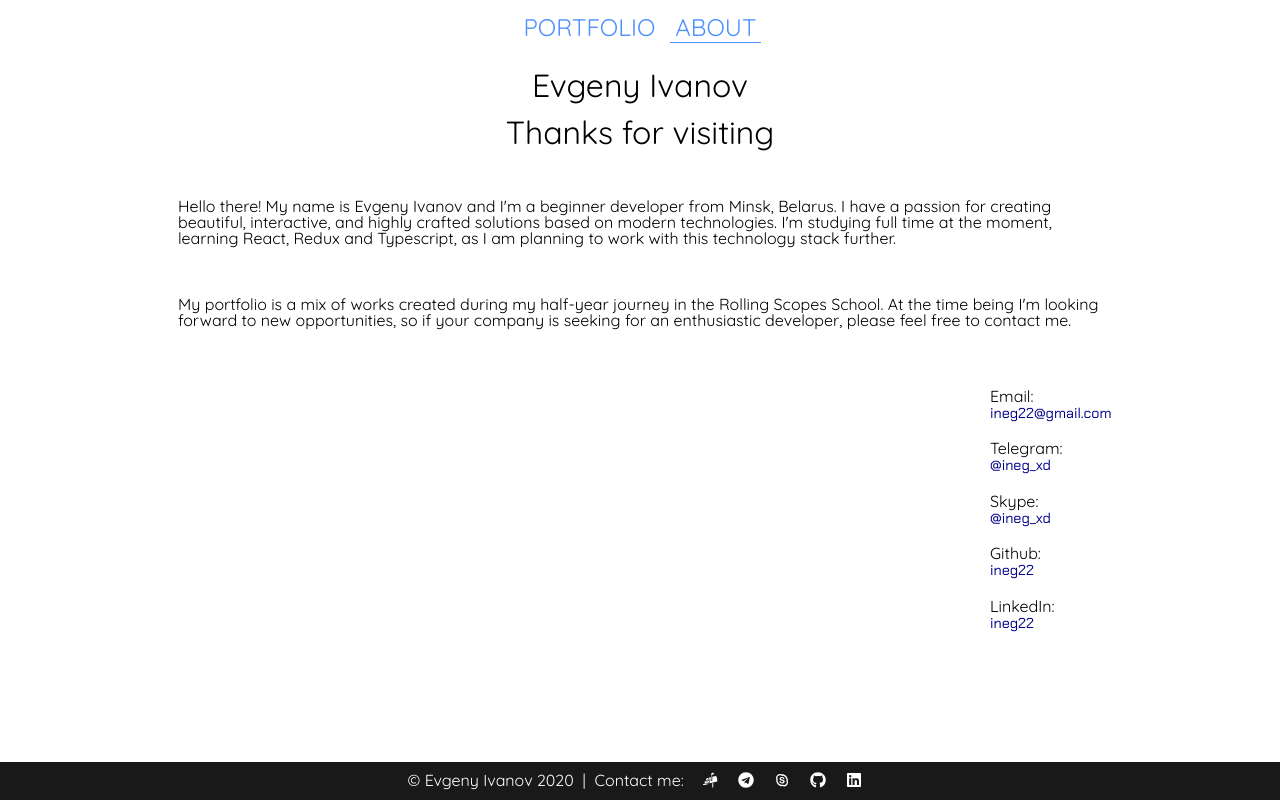
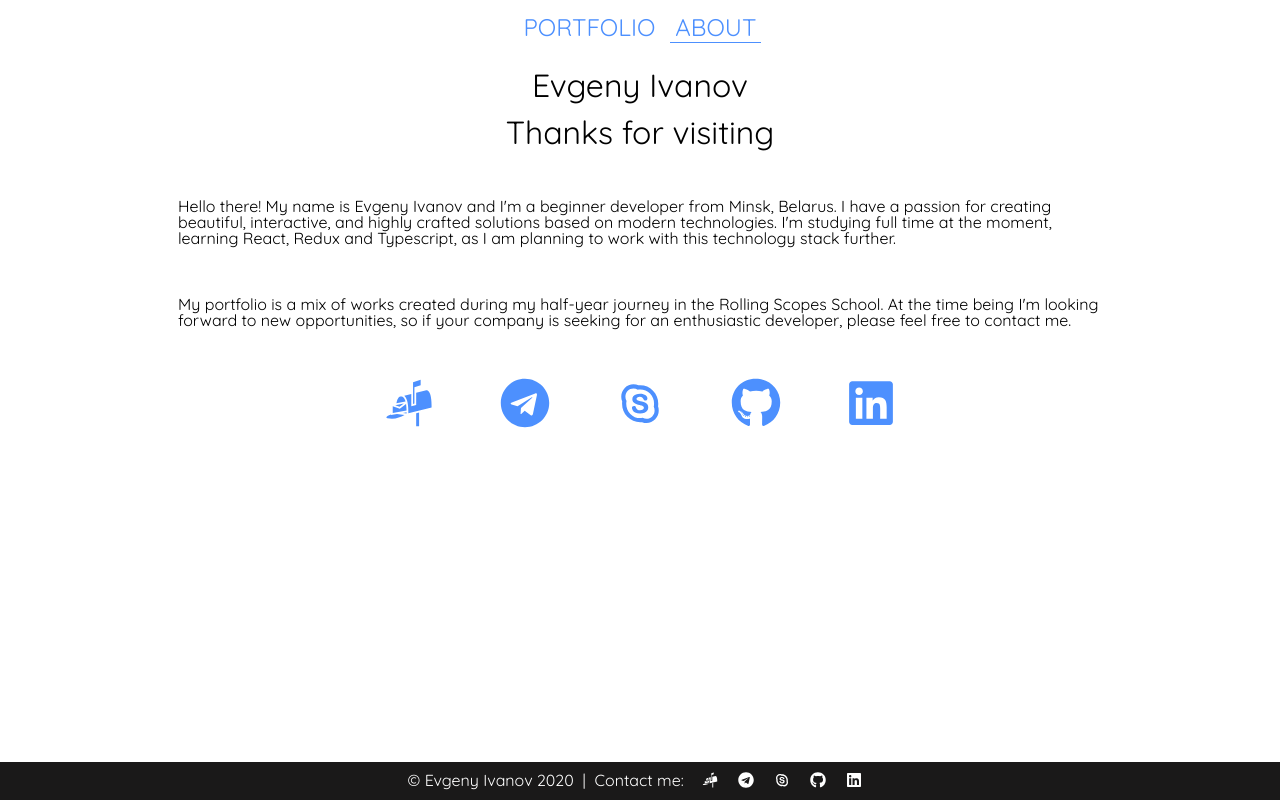
Before and after one commit to ineg22/my-portfolio, a React (Create React App) app: page /about in a window 1280 px wide. Built offline with nearby package versions, Linux system fonts and the light colour scheme.

Commit message:
refactor: contacts component

```diff
--- a/src/components/About/About.jsx
+++ b/src/components/About/About.jsx
@@ -1,4 +1,5 @@
 import React from 'react';
+import Contacts from '../Contacts/Contacts';
 import './About.scss';
 
 const About = () => (
@@ -19,48 +20,7 @@ const About = () => (
       developer, please feel free to contact me.
     </p>
     <div className="contactsContainer">
-      <div className="contactsBlock">
-        <p>Email:</p>
-        <a
-          href="mailto:ineg22@gmail.com"
-          target="_blank"
-          className="contactsLink"
-        >
-          ineg22@gmail.com
-        </a>
-      </div>
-      <div className="contactsBlock">
-        <p>Telegram:</p>
-        <a href="https://t.me/ineg_xd" target="_blank" className="contactsLink">
-          @ineg_xd
-        </a>
-      </div>
-      <div className="contactsBlock">
-        <p>Skype:</p>
-        <a href="skype:ineg_xd" target="_blank" className="contactsLink">
-          @ineg_xd
-        </a>
-      </div>
-      <div className="contactsBlock">
-        <p>Github:</p>
-        <a
-          href="https://github.com/ineg22"
-          target="_blank"
-          className="contactsLink"
-        >
-          ineg22
-        </a>
-      </div>
-      <div className="contactsBlock">
-        <p>LinkedIn:</p>
-        <a
-          href="https://www.linkedin.com/in/ineg22/"
-          target="_blank"
-          className="contactsLink"
-        >
-          ineg22
-        </a>
-      </div>
+      <Contacts color="4d90fe" />
     </div>
   </div>
 );
--- a/src/components/About/About.scss
+++ b/src/components/About/About.scss
@@ -15,29 +15,39 @@
 }
 
 .contactsContainer {
-  position: absolute;
-  right: 0;
   display: flex;
-  flex-direction: column;
-  width: 300px;
+  justify-content: space-between;
+  margin: 0 auto;
+  width: 50%;
 
-  .contactsBlock {
-    margin: 10px;
+  a {
+    width: 50px;
+    height: 50px;
 
-    .contactsLink {
-      font-size: 0.9rem;
-      font-family: 'Chakra Petch', sans-serif;
-      text-align: center;
-      color: darkblue;
-      text-decoration: none;
-
-      &:hover {
-        color: #2d79f5;
-      }
+    svg {
+      width: 100%;
+      height: 100%;
     }
 
-    p {
-      // margin-bottom: 10px;
+    &:hover {
+      color: red;
     }
   }
 }
+
+@media (max-width: 600px) {
+  .contactsContainer {
+    width: 75%;
+  }
+}
+
+@media (max-width: 400px) {
+  .contactsContainer {
+    width: 85%;
+
+    a {
+      width: 40px;
+      height: 40px;
+    }
+  }
+}
--- /dev/null
+++ b/src/components/Contacts/Contacts.jsx
@@ -0,0 +1,30 @@
+import React from 'react';
+import { TiSocialSkypeOutline } from 'react-icons/ti';
+import { FaTelegram, FaGithub, FaLinkedin } from 'react-icons/fa';
+import { GiMailbox } from 'react-icons/gi';
+
+const Contacts = ({ color }) => (
+  <>
+    <a href="mailto:ineg22@gmail.com" target="_blank" className="footerLink">
+      <GiMailbox color={color} />
+    </a>
+    <a href="https://t.me/ineg_xd" target="_blank" className="footerLink">
+      <FaTelegram color={color} />
+    </a>
+    <a href="skype:ineg_xd" target="_blank" className="footerLink">
+      <TiSocialSkypeOutline color={color} />
+    </a>
+    <a href="https://github.com/ineg22" target="_blank" className="footerLink">
+      <FaGithub color={color} />
+    </a>
+    <a
+      href="https://www.linkedin.com/in/ineg22/"
+      target="_blank"
+      className="footerLink"
+    >
+      <FaLinkedin color={color} />
+    </a>
+  </>
+);
+
+export default Contacts;
--- a/src/components/Layout/Layout.jsx
+++ b/src/components/Layout/Layout.jsx
@@ -1,8 +1,6 @@
 import React from 'react';
 import { Switch, Route, NavLink } from 'react-router-dom';
-import { TiSocialSkypeOutline } from 'react-icons/ti';
-import { FaTelegram, FaGithub, FaLinkedin } from 'react-icons/fa';
-import { GiMailbox } from 'react-icons/gi';
+import Contacts from '../Contacts/Contacts';
 
 import './Layout.scss';
 
@@ -40,29 +38,7 @@ const Layout = () => (
     </main>
     <footer className="footer">
       © Evgeny Ivanov 2020 &nbsp;|<span>&nbsp; Contact me: &nbsp;</span>
-      <a href="mailto:ineg22@gmail.com" target="_blank" className="footerLink">
-        <GiMailbox color="white" />
-      </a>
-      <a href="https://t.me/ineg_xd" target="_blank" className="footerLink">
-        <FaTelegram color="white" />
-      </a>
-      <a href="skype:ineg_xd" target="_blank" className="footerLink">
-        <TiSocialSkypeOutline color="white" />
-      </a>
-      <a
-        href="https://github.com/ineg22"
-        target="_blank"
-        className="footerLink"
-      >
-        <FaGithub color="white" />
-      </a>
-      <a
-        href="https://www.linkedin.com/in/ineg22/"
-        target="_blank"
-        className="footerLink"
-      >
-        <FaLinkedin color="white" />
-      </a>
+      <Contacts color="white" />
     </footer>
   </div>
 );
```
